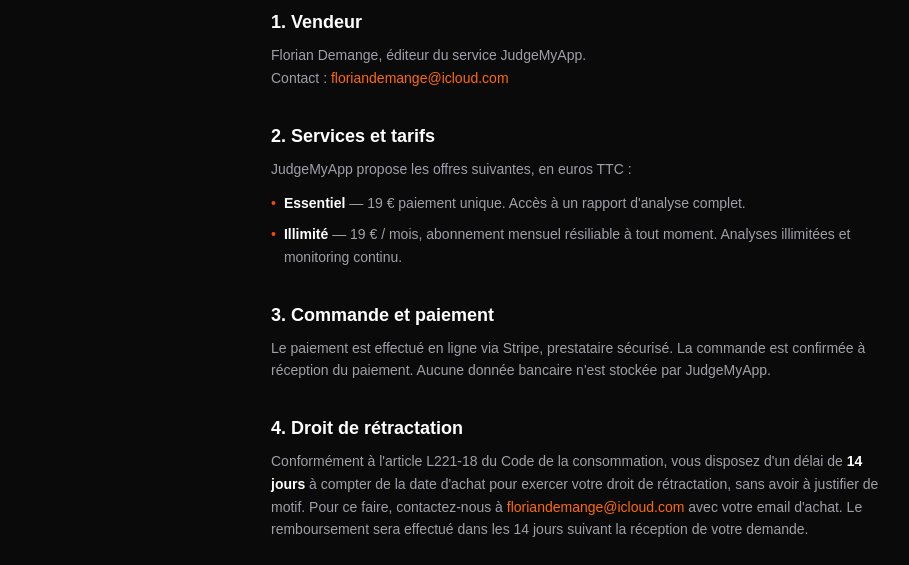
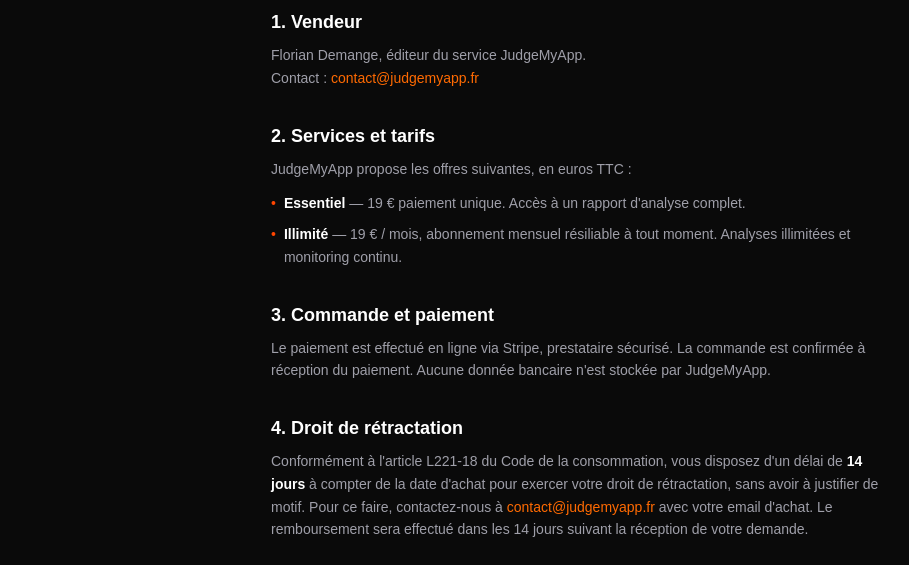
Before and after one commit to floriandemange-dotcom/judgemysaas, a Next.js app: page /cgv in a window 1280 px wide. Shown: the part 212-777 px from the top of the page, without its empty margins (57-966 px from the left). Built offline with nearby package versions, Linux system fonts and the light colour scheme.

Commit message:
update email to contact@judgemyapp.fr

```diff
--- a/app/cgv/page.tsx
+++ b/app/cgv/page.tsx
@@ -15,7 +15,7 @@
           <h2 className="text-lg font-semibold text-white mb-2">1. Vendeur</h2>
           <p className="text-zinc-400 text-sm leading-relaxed">
             Florian Demange, éditeur du service JudgeMyApp.<br />
-            Contact : <a href="mailto:floriandemange@icloud.com" className="text-orange-500 hover:underline">floriandemange@icloud.com</a>
+            Contact : <a href="mailto:contact@judgemyapp.fr" className="text-orange-500 hover:underline">contact@judgemyapp.fr</a>
           </p>
         </section>
 
@@ -43,7 +43,7 @@
           <p className="text-zinc-400 text-sm leading-relaxed">
             Conformément à l'article L221-18 du Code de la consommation, vous disposez d'un délai de <strong className="text-white">14 jours</strong> à compter
             de la date d'achat pour exercer votre droit de rétractation, sans avoir à justifier de motif.
-            Pour ce faire, contactez-nous à <a href="mailto:floriandemange@icloud.com" className="text-orange-500 hover:underline">floriandemange@icloud.com</a> avec
+            Pour ce faire, contactez-nous à <a href="mailto:contact@judgemyapp.fr" className="text-orange-500 hover:underline">contact@judgemyapp.fr</a> avec
             votre email d'achat. Le remboursement sera effectué dans les 14 jours suivant la réception de votre demande.
           </p>
         </section>
--- a/app/mentions-legales/page.tsx
+++ b/app/mentions-legales/page.tsx
@@ -14,7 +14,7 @@
           <h2 className="text-lg font-semibold text-white mb-2">Éditeur du site</h2>
           <p className="text-zinc-400 text-sm leading-relaxed">
             Florian Demange<br />
-            Contact : <a href="mailto:floriandemange@icloud.com" className="text-orange-500 hover:underline">floriandemange@icloud.com</a>
+            Contact : <a href="mailto:contact@judgemyapp.fr" className="text-orange-500 hover:underline">contact@judgemyapp.fr</a>
           </p>
         </section>
 
```
